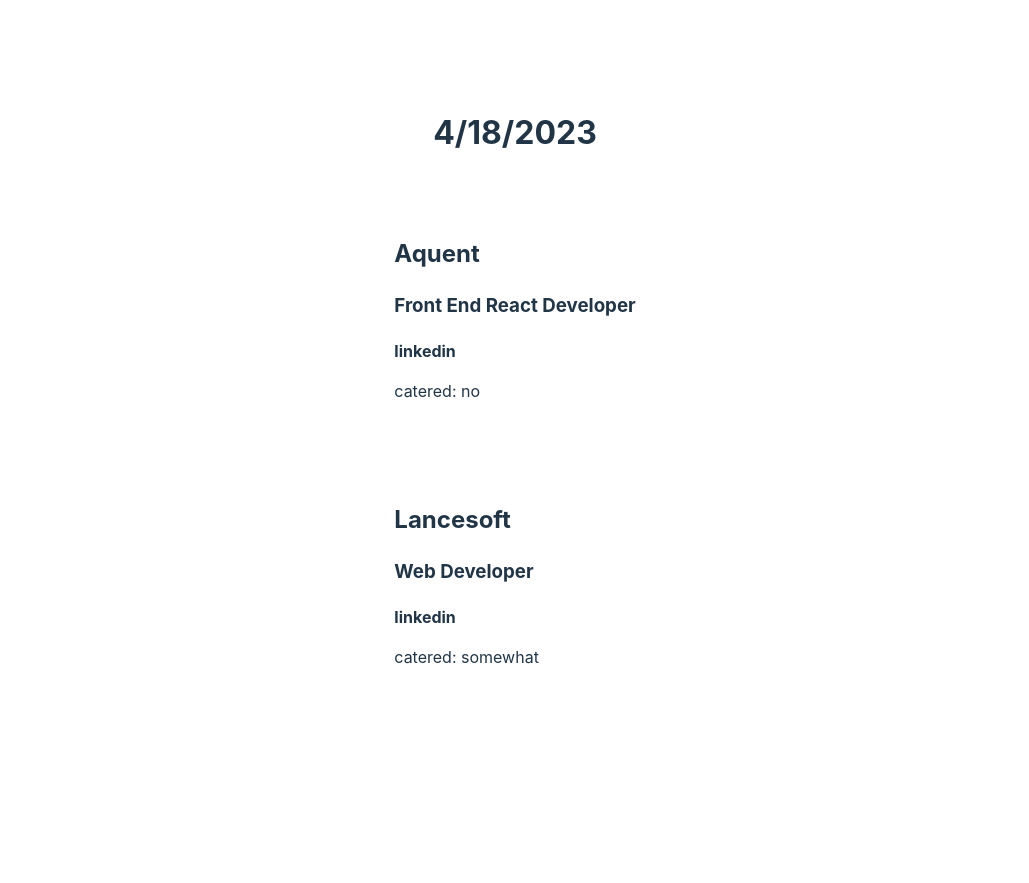
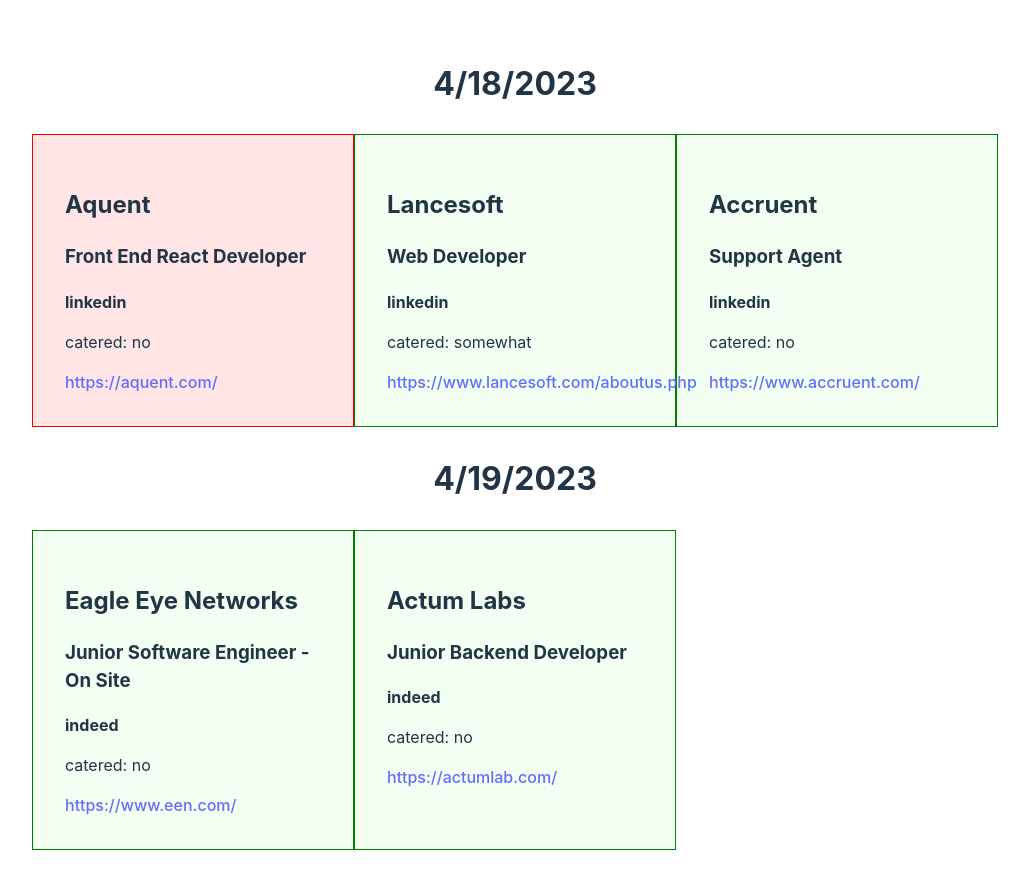
Before and after one commit to TobyVB/job-tracker, a React (Vite) app: page / in a window 1280 px wide. Shown: the whole page, without its empty margins (125-1154 px from the left). Before the commit the page ends 800 px from the top, so only its background shows below. Built offline with nearby package versions, Linux system fonts and the light colour scheme.

Commit message:
add 2 new jobs

```diff
--- a/data.js
+++ b/data.js
@@ -2,6 +2,8 @@
   {
     org: "Aquent",
     link: "https://aquent.com/",
+    posting:
+      "https://www.linkedin.com/jobs/search/?currentJobId=3542402198&f_E=1%2C2&geoId=103644278&keywords=austin%20junior%20developer%20react&location=United%20States&refresh=true",
     position: "Front End React Developer",
     time: 1681792644852,
     catered: "no",
@@ -12,10 +14,15 @@
     hired: false,
     middleMan: "linkedin",
     message: "",
+    reference: "",
+    remote: true,
+    available: false,
   },
   {
     org: "Lancesoft",
-    link: "",
+    link: "https://www.lancesoft.com/aboutus.php",
+    posting:
+      "https://www2.jobdiva.com/portal/?a=3djdnw5yqdh8wl3frr5t6561tvvokq01affwpxt3lcutzo4f8yt1aeiy3msk02or&compid=0#/jobs/18837729",
     position: "Web Developer",
     time: 1681806880138,
     catered: "somewhat",
@@ -44,34 +51,82 @@
 
 I would be absolutely pleased to work with you.
 Here is my portfolio: https://portfolio-90faf.web.app/`,
+    reference: "",
+    remote: false,
+    available: true,
   },
-  //   {
-  //     org: "",
-  //     link: "",
-  //     position: "",
-  //     time: ,
-  //     catered: false,
-  //     response: false,
-  //     firstInterview: false,
-  //     secondInterview: false,
-  //     thirdInterview: false,
-  //     hired: false,
-  //     middleMan: false,
-  //     message:""
-  //   },
-  //   {
-  //     org: "",
-  //     link: "",
-  //     position: "",
-  //     time: ,
-  //     catered: false,
-  //     response: false,
-  //     firstInterview: false,
-  //     secondInterview: false,
-  //     thirdInterview: false,
-  //     hired: false,
-  //     middleMan: false,
-  //     message:""
-  //   },
+  {
+    org: "Accruent",
+    link: "https://www.accruent.com/",
+    posting: "https://boards.greenhouse.io/accruenthq/jobs/3440011?t=708ijw1",
+    position: "Support Agent",
+    time: 1681821075938,
+    catered: "no",
+    response: false,
+    firstInterview: false,
+    secondInterview: false,
+    thirdInterview: false,
+    hired: false,
+    middleMan: "linkedin",
+    message: "",
+    reference: "Greg Van Baast, (Dad)",
+    remote: true,
+    available: true,
+  },
+  {
+    org: "Eagle Eye Networks",
+    link: "https://www.een.com/",
+    posting:
+      "https://www.indeed.com/jobs?q=junior+developer&l=Austin%2C+TX&vjk=045d342891720ad7",
+    position: "Junior Software Engineer - On Site",
+    time: 1681912571743,
+    catered: "no",
+    response: false,
+    firstInterview: false,
+    secondInterview: false,
+    thirdInterview: false,
+    hired: false,
+    middleMan: "indeed",
+    message: "",
+    reference: "",
+    remote: true,
+    available: true,
+  },
+  {
+    org: "Actum Labs",
+    link: "https://actumlab.com/",
+    posting: "https://actumlab.com/junior-backend-developer/",
+    position: "Junior Backend Developer",
+    time: 1681916522007,
+    catered: "no",
+    response: false,
+    firstInterview: false,
+    secondInterview: false,
+    thirdInterview: false,
+    hired: false,
+    middleMan: "indeed",
+    message: "",
+    reference: "",
+    remote: true,
+    available: true,
+  },
+  //     {
+  //   org: "",
+  //   link: "",
+  //   posting: "",
+  //   position: "",
+  //   time: ,
+  //   catered: "no",
+  //   response: false,
+  //   firstInterview: false,
+  //   secondInterview: false,
+  //   thirdInterview: false,
+  //   hired: false,
+  //   middleMan: false,
+  //     message: "",
+  //   reference:"",
+  // remote:true,
+  // available:true,
+  // },
 ];
 export default { jobs };
--- a/src/App.jsx
+++ b/src/App.jsx
@@ -15,7 +15,7 @@
     });
     return newArr;
   }
-  console.log(newArr());
+  console.log(Date.now());
 
   return (
     <div className="App">
@@ -23,16 +23,41 @@
         return (
           <div key={idx} style={{ border: "1px solid white" }}>
             <h2 style={{ fontSize: "2rem" }}>{date}</h2>
-            <div>
+            <div style={{ display: "flex" }}>
               {jobs.jobs.map((job, idx) => {
-                getTime(job.time) === getTime(date.time);
                 return (
-                  <div key={idx} style={{ textAlign: "left", padding: "2em" }}>
-                    <h2 style={{ fontSize: "1.5rem" }}>{job.org}</h2>
-                    <h3>{job.position}</h3>
-                    <p style={{ fontWeight: "bold" }}>{job.middleMan}</p>
-                    <p>catered: {job.catered}</p>
-                  </div>
+                  <>
+                    {getTime(job.time) === date && (
+                      <div
+                        key={idx}
+                        style={
+                          job.available
+                            ? {
+                                background: "rgba(0,255,0,.05)",
+                                padding: "2em",
+                                textAlign: "left",
+                                border: "1px solid green",
+                                width: "20vw",
+                              }
+                            : {
+                                background: "rgba(255,0,0,.1)",
+                                padding: "2em",
+                                textAlign: "left",
+                                border: "1px solid red",
+                                width: "20vw",
+                              }
+                        }
+                      >
+                        <h2 style={{ fontSize: "1.5rem" }}>{job.org}</h2>
+                        <h3>{job.position}</h3>
+                        <p style={{ fontWeight: "bold" }}>{job.middleMan}</p>
+                        <p>catered: {job.catered}</p>
+                        <a href={job.link} target="_blank">
+                          {job.link}
+                        </a>
+                      </div>
+                    )}
+                  </>
                 );
               })}
             </div>
```
